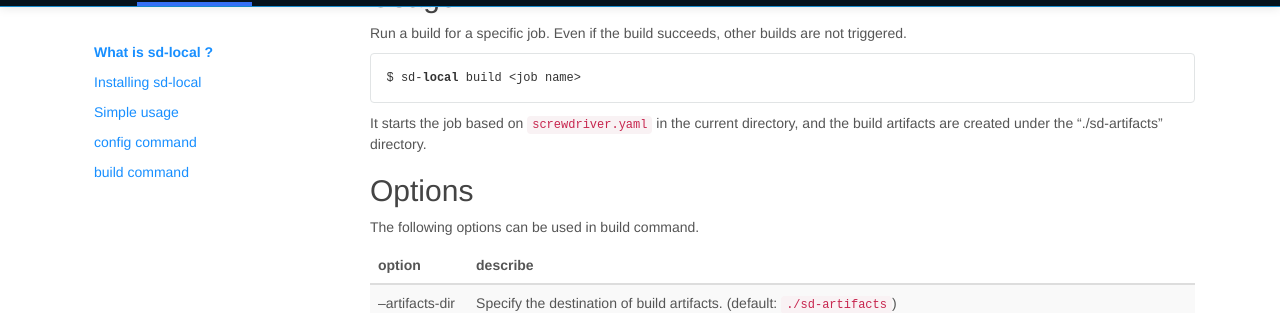
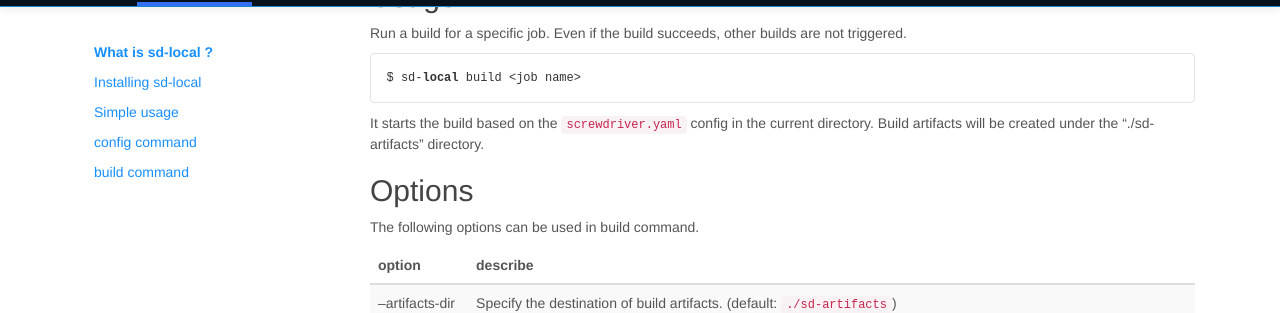
Before and after one commit to screwdriver-cd/guide, a Jekyll site: the page built from docs/user-guide/local.md, in a window 1280 px wide and 900 px high, scrolled down 2579 px. Shown: the part 145-458 px from the top of the window. Built offline with Jekyll 4.4.1, drawn with Linux system fonts in a browser that asks for light colours.

Commit message:
Update docs/user-guide/local.md
Co-Authored-By: Tiffany K <tiffanykyi@gmail.com>

````diff
--- a/docs/user-guide/local.md
+++ b/docs/user-guide/local.md
@@ -148,7 +148,7 @@ $ sd-local build <job name>
 ```
 
 
-It starts the job based on `screwdriver.yaml` in the current directory, and the build artifacts are created under the "./sd-artifacts" directory.
+It starts the build based on the `screwdriver.yaml` config in the current directory. Build artifacts will be created under the "./sd-artifacts" directory.
 
 
 ## Options
````
